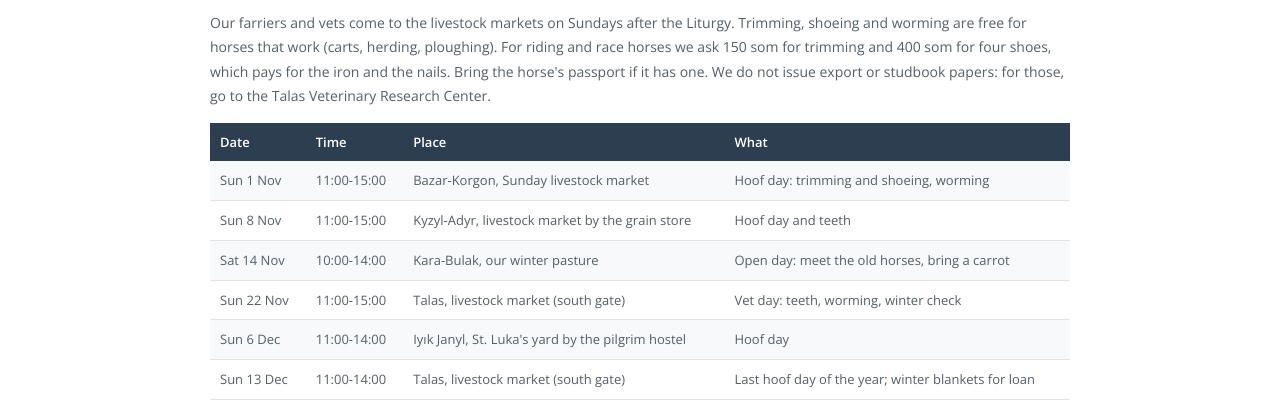
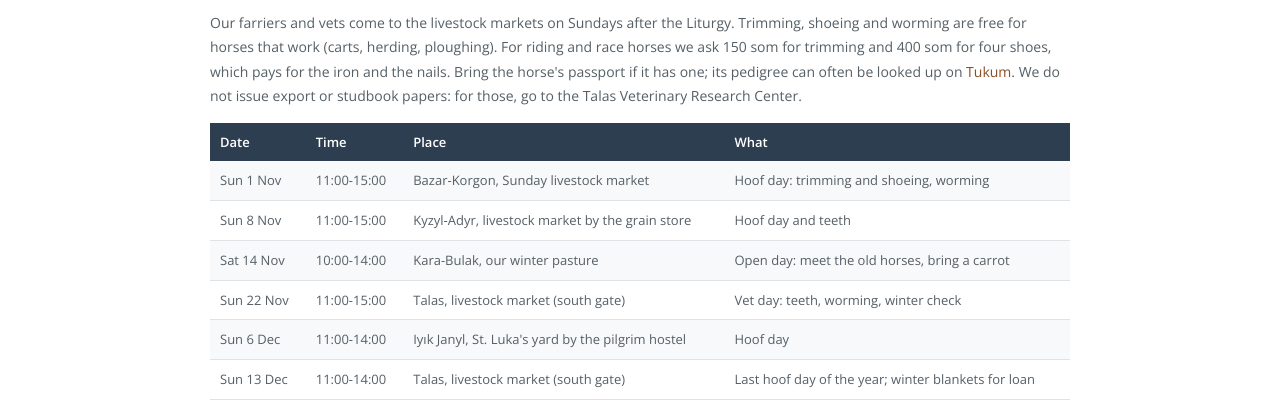
Before and after one commit to IRAD-WEB-MIRROR/kopuro, a plain HTML site: page kulun/care.html in a window 1280 px wide. Shown: the part 390-800 px from the top of the page. Drawn offline with nearby package versions, Linux system fonts and the light colour scheme.

Commit message:
Kulun: link to Tukum

```diff
--- a/kulun/care.html
+++ b/kulun/care.html
@@ -42,7 +42,7 @@
 <main id="main"><div class="wrap mpage" style="--c:#8b4f24"><h1>Hoof and vet days</h1>
 <p>Our farriers and vets come to the livestock markets on Sundays after the Liturgy. Trimming, shoeing and worming are free for horses that work
 (carts, herding, ploughing). For riding and race horses we ask 150 som for trimming and 400 som for four shoes, which pays for the iron and the nails.
-Bring the horse's passport if it has one. We do not issue export or studbook papers: for those, go to the Talas Veterinary Research Center.</p>
+Bring the horse's passport if it has one; its pedigree can often be looked up on <a href="https://tukum.net/">Tukum</a>. We do not issue export or studbook papers: for those, go to the Talas Veterinary Research Center.</p>
 <table class="t"><tr><th>Date</th><th>Time</th><th>Place</th><th>What</th></tr><tr><td>Sun 1 Nov</td><td>11:00-15:00</td><td>Bazar-Korgon, Sunday livestock market</td><td>Hoof day: trimming and shoeing, worming</td></tr><tr><td>Sun 8 Nov</td><td>11:00-15:00</td><td>Kyzyl-Adyr, livestock market by the grain store</td><td>Hoof day and teeth</td></tr><tr><td>Sat 14 Nov</td><td>10:00-14:00</td><td>Kara-Bulak, our winter pasture</td><td>Open day: meet the old horses, bring a carrot</td></tr><tr><td>Sun 22 Nov</td><td>11:00-15:00</td><td>Talas, livestock market (south gate)</td><td>Vet day: teeth, worming, winter check</td></tr><tr><td>Sun 6 Dec</td><td>11:00-14:00</td><td>Iyık Janyl, St. Luka's yard by the pilgrim hostel</td><td>Hoof day</td></tr><tr><td>Sun 13 Dec</td><td>11:00-14:00</td><td>Talas, livestock market (south gate)</td><td>Last hoof day of the year; winter blankets for loan</td></tr></table>
 <p class="small">Dates may change in bad weather. We post changes in the Horses room on Tulpar the evening before.</p>
 <h2>Winter advice</h2>
```
